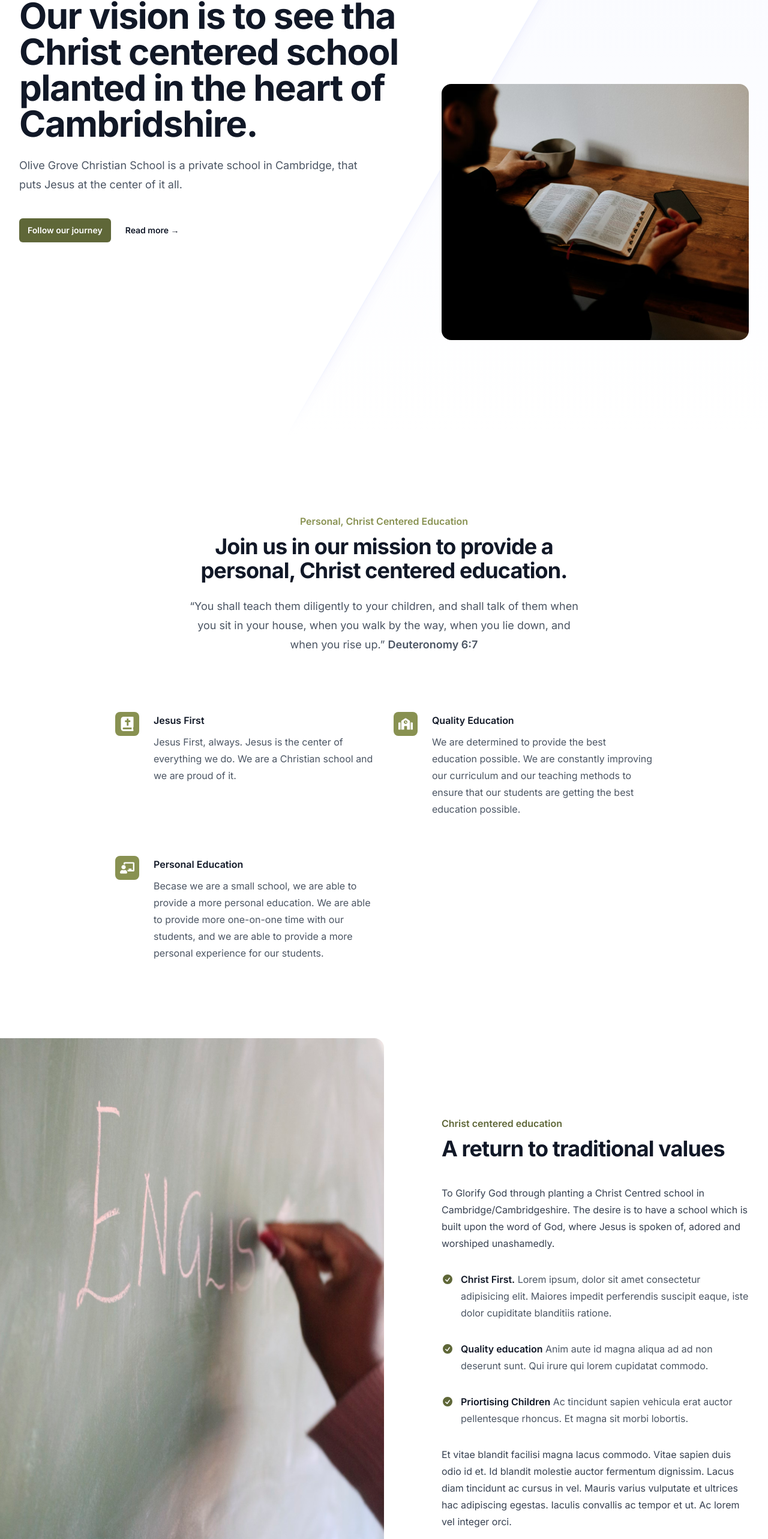
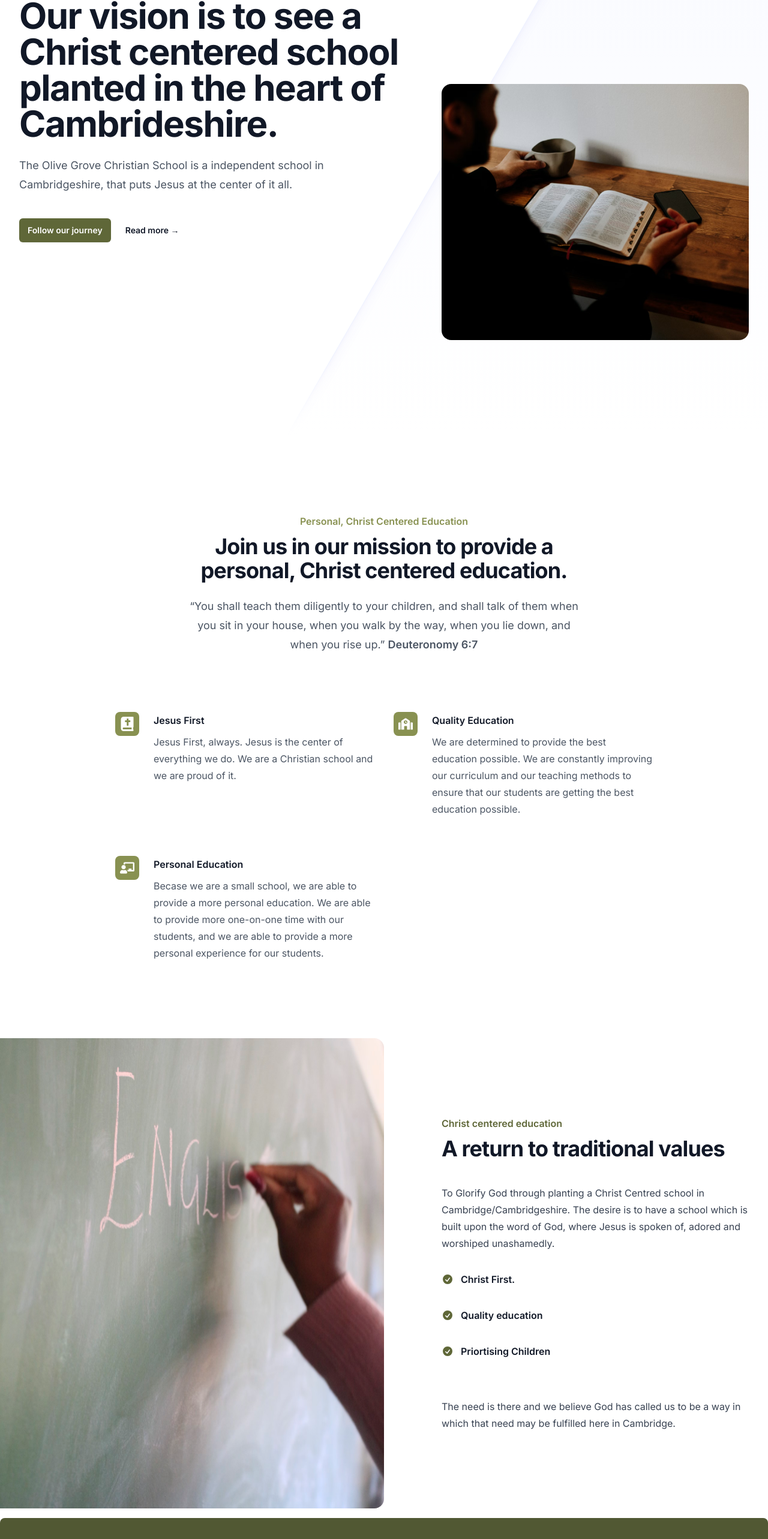
Before and after one commit to pageboy-za/ogcs, a Next.js app: page / in a window 1280 px wide. Shown: the part 220-2786 px from the top of the page at 60% size. Built offline with nearby package versions, Linux system fonts and the light colour scheme.

Commit message:
more text changes

```diff
--- a/src/components/Hero.tsx
+++ b/src/components/Hero.tsx
@@ -8,7 +8,7 @@ import Image from 'next/image'
 const navigation = [
   { name: 'About', href: '#about' },
   { name: 'Vision', href: '#vision' },
-  { name: 'Support Us', href: '#' }
+
 ]
 
 export default function Hero() {
@@ -100,11 +100,11 @@ export default function Hero() {
         <div className="px-6 py-32 mx-auto max-w-7xl sm:py-40 lg:px-8">
           <div className="max-w-2xl mx-auto lg:mx-0 lg:grid lg:max-w-none lg:grid-cols-2 lg:gap-x-16 lg:gap-y-6 xl:grid-cols-1 xl:grid-rows-1 xl:gap-x-8">
             <h1 className="max-w-2xl text-4xl font-bold tracking-tight text-gray-900 sm:text-6xl lg:col-span-2 xl:col-auto">
-              Our vision is to see tha Christ centered school planted in the heart of Cambridshire.
+              Our vision is to see a Christ centered school planted in the heart of Cambrideshire.
             </h1>
             <div className="max-w-xl mt-6 lg:mt-0 xl:col-end-1 xl:row-start-1">
               <p className="text-lg leading-8 text-gray-600">
-               Olive Grove Christian School is a private school in Cambridge, that puts Jesus at the center of it all.
+               The Olive Grove Christian School is a independent school in Cambridgeshire, that puts Jesus at the center of it all.
               </p>
               <div className="flex items-center mt-10 gap-x-6">
                 <a
--- a/src/components/Vision.tsx
+++ b/src/components/Vision.tsx
@@ -32,31 +32,23 @@ export default function Vision() {
                 <li className="flex gap-x-3">
                   <CheckCircleIcon className="flex-none w-5 h-5 mt-1 text-olive-600" aria-hidden="true" />
                   <span>
-                    <strong className="font-semibold text-gray-900">Christ First.</strong> Lorem ipsum, dolor sit amet
-                    consectetur adipisicing elit. Maiores impedit perferendis suscipit eaque, iste dolor cupiditate
-                    blanditiis ratione.
+                    <strong className="font-semibold text-gray-900">Christ First.</strong>
                   </span>
                 </li>
                 <li className="flex gap-x-3">
                   <CheckCircleIcon className="flex-none w-5 h-5 mt-1 text-olive-600" aria-hidden="true" />
                   <span>
-                    <strong className="font-semibold text-gray-900">Quality education</strong> Anim aute id magna aliqua
-                    ad ad non deserunt sunt. Qui irure qui lorem cupidatat commodo.
+                    <strong className="font-semibold text-gray-900">Quality education</strong>
                   </span>
                 </li>
                 <li className="flex gap-x-3">
                   <CheckCircleIcon className="flex-none w-5 h-5 mt-1 text-olive-600" aria-hidden="true" />
                   <span>
-                    <strong className="font-semibold text-gray-900">Priortising Children</strong> Ac tincidunt sapien
-                    vehicula erat auctor pellentesque rhoncus. Et magna sit morbi lobortis.
+                    <strong className="font-semibold text-gray-900">Priortising Children</strong>
                   </span>
                 </li>
               </ul>
-              <p className="mt-8">
-                Et vitae blandit facilisi magna lacus commodo. Vitae sapien duis odio id et. Id blandit molestie auctor
-                fermentum dignissim. Lacus diam tincidunt ac cursus in vel. Mauris varius vulputate et ultrices hac
-                adipiscing egestas. Iaculis convallis ac tempor et ut. Ac lorem vel integer orci.
-              </p>
+
               <h2 className="mt-16 text-2xl font-bold tracking-tight text-gray-900"></h2>
               <p className="mt-6">
                 The need is there and we believe God has called us to be a way in which that need may be fulfilled here in Cambridge.
```
